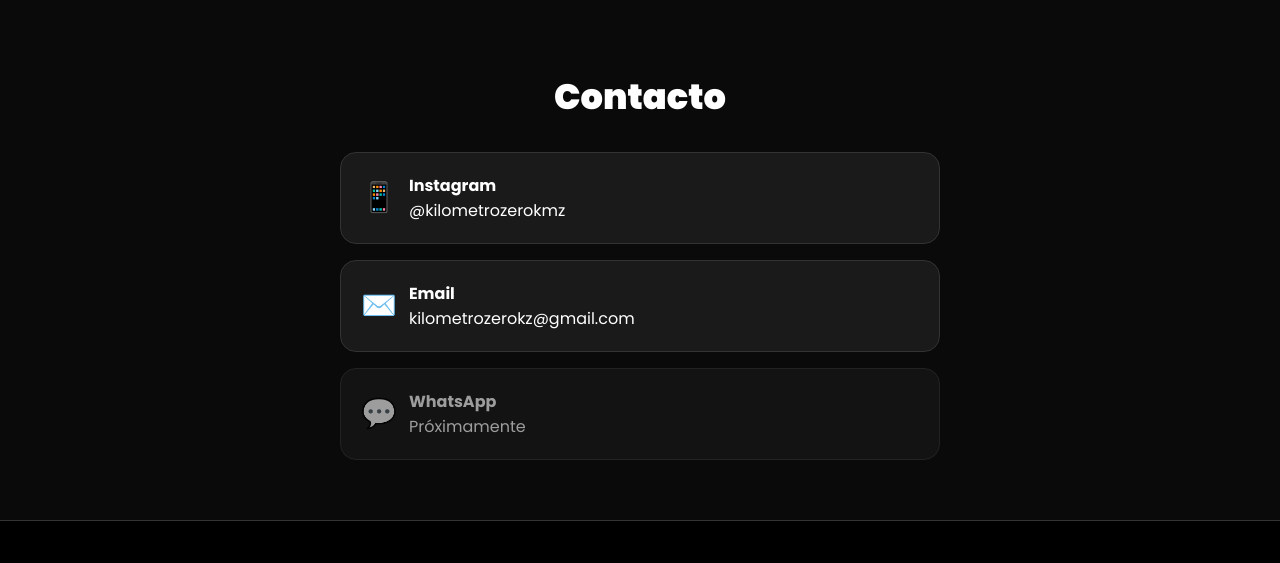
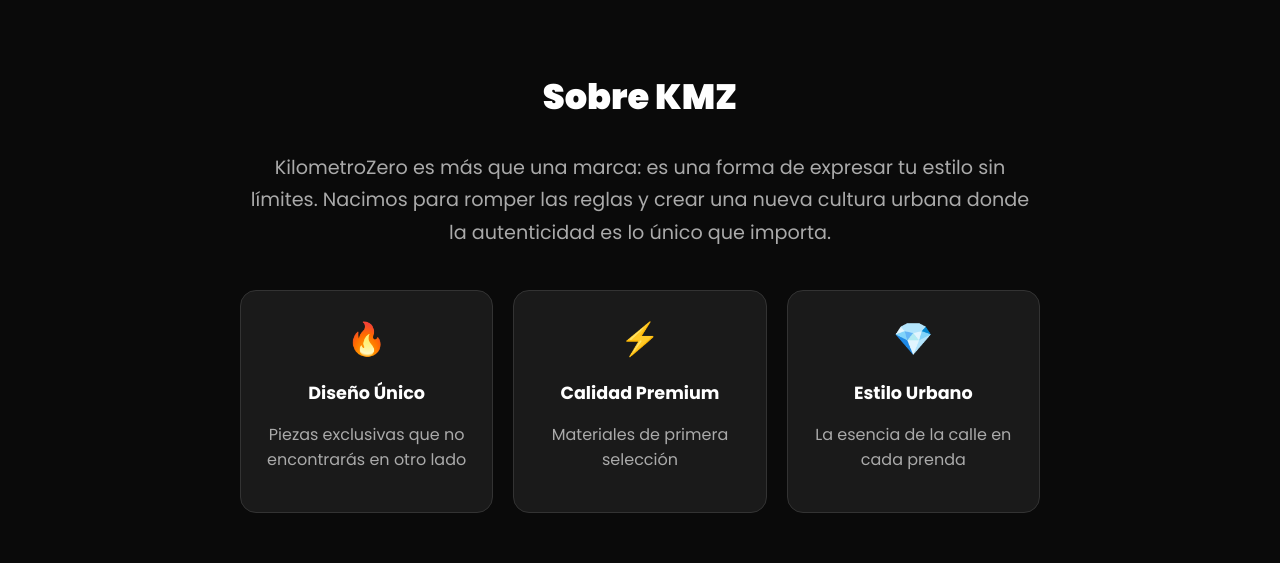
Before and after one commit to kilometrozero/Kmz3, a Next.js app: page / in a window 1280 px wide. Shown: the part 1433-1996 px from the top of the page. Built offline with nearby package versions, Linux system fonts and the light colour scheme; no server answers.

Commit message:
Create About.js

```diff
--- /dev/null
+++ b/components/About.js
@@ -0,0 +1,30 @@
+export default function About() {
+  return (
+    <section id="sobre" className="container" style={{ padding: "60px 0" }}>
+      <h2 className="section-title" style={{ textAlign: "center", fontSize: "2.2em", fontWeight: 800 }}>Sobre KMZ</h2>
+      <div style={{ maxWidth: 800, margin: "0 auto", textAlign: "center" }}>
+        <p style={{ fontSize: "1.2em", lineHeight: 1.7, color: "var(--text-gray)" }}>
+          KilometroZero es más que una marca: es una forma de expresar tu estilo sin límites. Nacimos para romper las reglas y crear una nueva cultura urbana donde la autenticidad es lo único que importa.
+        </p>
+
+        <div className="grid" style={{ gridTemplateColumns: "repeat(auto-fit, minmax(200px, 1fr))", gap: 20, marginTop: 40 }}>
+          <div className="card" style={{ padding: 24 }}>
+            <div style={{ fontSize: "2em", marginBottom: 10 }}>🔥</div>
+            <h3 style={{ marginBottom: 8, fontSize: "1.1em" }}>Diseño Único</h3>
+            <p style={{ color: "var(--text-gray)" }}>Piezas exclusivas que no encontrarás en otro lado</p>
+          </div>
+          <div className="card" style={{ padding: 24 }}>
+            <div style={{ fontSize: "2em", marginBottom: 10 }}>⚡</div>
+            <h3 style={{ marginBottom: 8, fontSize: "1.1em" }}>Calidad Premium</h3>
+            <p style={{ color: "var(--text-gray)" }}>Materiales de primera selección</p>
+          </div>
+          <div className="card" style={{ padding: 24 }}>
+            <div style={{ fontSize: "2em", marginBottom: 10 }}>💎</div>
+            <h3 style={{ marginBottom: 8, fontSize: "1.1em" }}>Estilo Urbano</h3>
+            <p style={{ color: "var(--text-gray)" }}>La esencia de la calle en cada prenda</p>
+          </div>
+        </div>
+      </div>
+    </section>
+  );
+            }
```
